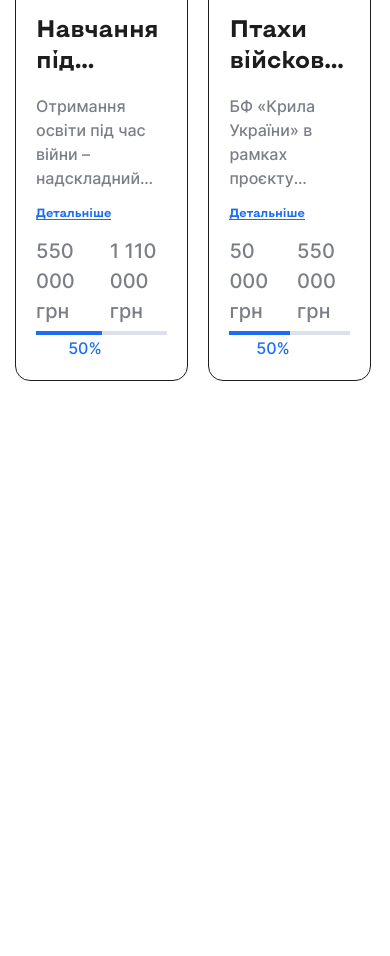
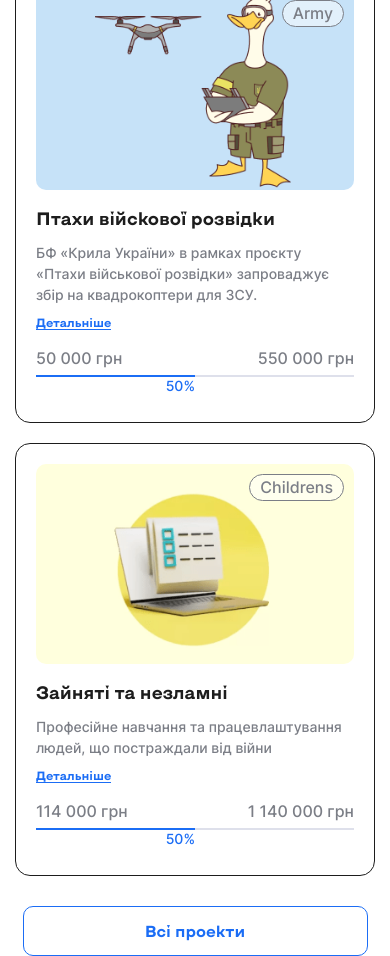
Before and after one commit to SamiraRadzhabova/kryla-gulp, a website: page public/index.html in a window 390 px wide. Shown: the part 2550-3506 px from the top of the page. Before the commit the page ends 2931 px from the top, so only its background shows below. Drawn offline with Linux system fonts and the light colour scheme.

Commit message:
added adaptive to Projects section

```diff
--- a/public/index.html
+++ b/public/index.html
@@ -477,7 +477,9 @@
                   </div>
                 </div>
                 <div class="card__info">
-                  <div class="card__title"><h3>Навчання під обстрілом</h3></div>
+                  <div class="card__title">
+                    <h3>Навчання під обстрілом</h3>
+                  </div>
                   <div class="card__text">
                     <p>
                       Отримання освіти під час війни – надскладний процес, але
@@ -516,7 +518,7 @@
                       розвідки» запроваджує збір на квадрокоптери для ЗСУ.
                     </p>
                   </div>
-                  <a>Детальніше</a>
+                  <a href="#">Детальніше</a>
                 </div>
                 <div class="card__progress">
                   <div class="card__amount">
@@ -538,14 +540,16 @@
                   </div>
                 </div>
                 <div class="card__info">
-                  <div class="card__title"><h3>Зайняті та незламні</h3></div>
+                  <div class="card__title">
+                    <h3>Зайняті та незламні</h3>
+                  </div>
                   <div class="card__text">
                     <p>
                       Професійне навчання та працевлаштування людей, що
                       постраждали від війни
                     </p>
                   </div>
-                  <a>Детальніше</a>
+                  <a href="#">Детальніше</a>
                 </div>
                 <div class="card__progress">
                   <div class="card__amount">
--- a/src/scss/blocks/projects.scss
+++ b/src/scss/blocks/projects.scss
@@ -24,3 +24,37 @@
     gap: 20px;
   }
 }
+
+@media (max-width: 1279px) {
+  .projects {
+    padding-top: 150px;
+
+    &__grid {
+      margin-top: 70px;
+    }
+  }
+}
+
+@media (max-width: 999px) {
+  .projects {
+    padding-top: 100px;
+
+    &__desc {
+      margin-top: 10px;
+    }
+
+    &__btn {
+      display: none;
+
+      &--mobile {
+        display: flex;
+        margin: 30px auto 0;
+      }
+    }
+
+    &__grid {
+      margin-top: 50px;
+      grid-template-columns: 1fr;
+    }
+  }
+}
--- a/src/scss/components/card.scss
+++ b/src/scss/components/card.scss
@@ -86,10 +86,6 @@
     overflow-y: hidden;
   }
 
-  &__link {
-    margin-top: 20px;
-  }
-
   &__progress {
     margin-top: auto;
   }
@@ -158,3 +154,63 @@
     }
   }
 }
+
+@media (max-width: 1279px) {
+  .card {
+    &__image {
+      height: 200px;
+    }
+
+    &__info {
+      & h3 {
+        font-size: 18px;
+        line-height: 150%;
+      }
+
+      & p {
+        font-size: 14px;
+      }
+
+      & a {
+        margin-top: 10px;
+      }
+    }
+
+    &__text {
+      margin-top: 10px;
+    }
+
+    &__amount {
+      & p {
+        font-size: 16px;
+      }
+    }
+
+    &__bar {
+      height: 2px;
+
+      & span {
+        & p {
+          font-size: 14px;
+          top: 0;
+        }
+      }
+    }
+  }
+}
+
+@media (max-width: 999px) {
+  .card {
+    &__image {
+      height: 250px;
+    }
+  }
+}
+
+@media (max-width: 599px) {
+  .card {
+    &__image {
+      height: 200px;
+    }
+  }
+}
```
Also changed, not shown: src/html/index.html (+8 -4 lines), public/css/main.css, public/css/main.min.css.
